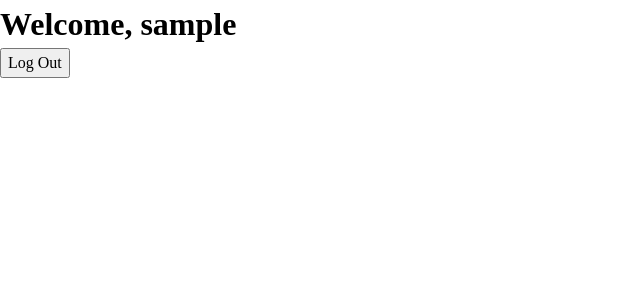
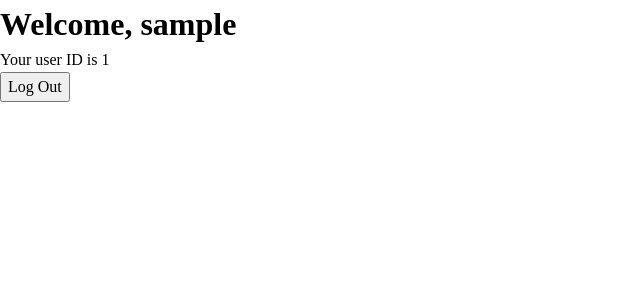
Before and after one commit to blicht19/student-planner, a React (Vite) app in the folder student-planner-frontend/: page /home in a window 1280 px wide. Shown: the top 300 px of the page, without its empty margins (0-640 px from the left). Built offline with nearby package versions, Linux system fonts and the light colour scheme; sample sign-in values are in the browser's storage.

Commit message:
Fixing things due to backend changes

```diff
--- a/student-planner-frontend/src/App.jsx
+++ b/student-planner-frontend/src/App.jsx
@@ -2,7 +2,6 @@ import { QueryClient, QueryClientProvider } from '@tanstack/react-query';
 import {
   createBrowserRouter,
   Navigate,
-  Route,
   RouterProvider,
 } from 'react-router-dom';
 import {
--- a/student-planner-frontend/src/components/auth/auth-context-provider.jsx
+++ b/student-planner-frontend/src/components/auth/auth-context-provider.jsx
@@ -6,14 +6,22 @@ const getStoredUsername = () => {
   return username ?? '';
 };
 
+const getStoredUserId = () => {
+  const userId = localStorage.getItem('userId');
+  return userId ?? '';
+};
+
 export const AuthContextProvider = ({ children }) => {
   const [username, setUsername] = useState(getStoredUsername);
+  const [userId, setUserId] = useState(getStoredUserId);
+
   useEffect(() => {
     localStorage.setItem('username', username);
-  }, [username]);
+    localStorage.setItem('userId', userId);
+  }, [username, userId]);
 
   return (
-    <authContext.Provider value={{ username, setUsername }}>
+    <authContext.Provider value={{ username, setUsername, userId, setUserId }}>
       {children}
     </authContext.Provider>
   );
--- a/student-planner-frontend/src/components/home-page/home-page.jsx
+++ b/student-planner-frontend/src/components/home-page/home-page.jsx
@@ -5,19 +5,20 @@ import { useLogout } from '../../hooks';
 import styles from './home-page.module.css';
 
 export const HomePage = () => {
-  const { username } = useAuthContext();
+  const { username, userId } = useAuthContext();
   const navigate = useNavigate();
   const logoutMutation = useLogout();
 
   useEffect(() => {
-    if (!username || username.trim() === '') {
+    if (!username || username.trim() === '' || userId == null) {
       navigate('/login');
     }
-  }, [username, navigate]);
+  }, [username, navigate, userId]);
 
   return (
     <div className={styles.homePage}>
       <h1>Welcome, {username}</h1>
+      <p>Your user ID is {userId}</p>
       <button onClick={() => logoutMutation.mutate()}>Log Out</button>
     </div>
   );
--- a/student-planner-frontend/src/components/text-input/text-input.jsx
+++ b/student-planner-frontend/src/components/text-input/text-input.jsx
@@ -20,14 +20,12 @@ export const TextInput = props => {
     setVisible(previous => !previous);
   }, [setVisible]);
 
-  const showText = !isPassword || visible;
-
   return (
     <div className={`${styles.textInput} ${className}`}>
       <label className={styles.textInputLabel}>{label}</label>
       <div className={styles.inputWrapper}>
         <input
-          type={showText ? 'text' : 'password'}
+          type={!isPassword || visible ? 'text' : 'password'}
           value={value}
           onChange={e => onChange(e.target.value)}
           className={`${styles.input} ${isError && styles.inputError}`}
--- a/student-planner-frontend/src/hooks/auth/auth-hooks.jsx
+++ b/student-planner-frontend/src/hooks/auth/auth-hooks.jsx
@@ -42,7 +42,7 @@ export const useRegister = () => {
 };
 
 export const useLogin = () => {
-  const { setUsername } = useAuthContext();
+  const { setUsername, setUserId } = useAuthContext();
   const navigate = useNavigate();
   return useMutation({
     mutationFn: async ({ username, password }) => {
@@ -50,7 +50,8 @@ export const useLogin = () => {
     },
     onSuccess(data) {
       setUsername(data.username);
-      navigate('/');
+      setUserId(data.id);
+      navigate('/home');
     },
   });
 };
```
